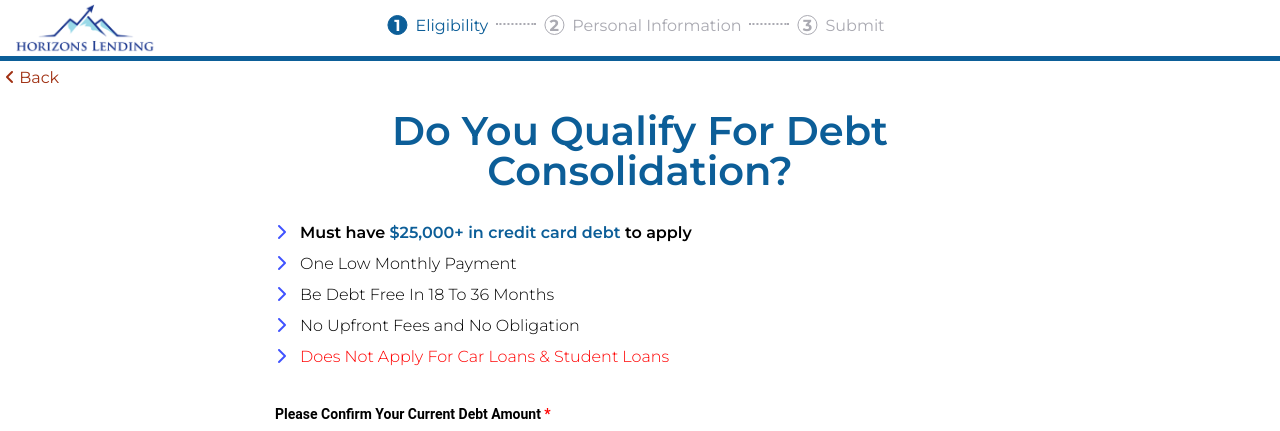
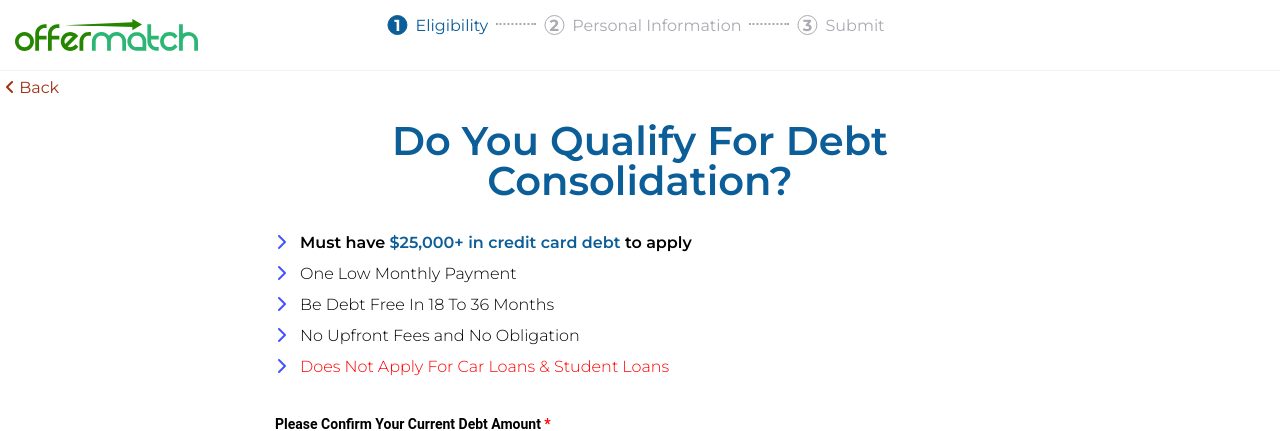
Before and after one commit to alangarza/trylendingpro, a PHP site: page /heap/index.php in a window 1280 px wide. Shown: the top 431 px of the page. Run offline with PHP 8.4, Linux system fonts and the light colour scheme; some libraries are stand-ins or nearby versions.

Commit message:
Logo change

```diff
--- a/heap/css/custom.css
+++ b/heap/css/custom.css
@@ -11,10 +11,10 @@ body,html{
 .multisteps-form__panel h3{
 	text-align: center;
 }
-.custmHd{
+/* .custmHd{
 	padding: 3px 0;
 	border-bottom: 5px solid #0c5e98;
-}
+} */
 .logo{
 	height: 50px;
 }
--- a/heap/index.php
+++ b/heap/index.php
@@ -130,7 +130,7 @@
             <div class="container-fluid">
                 <div class="row">
                     <div class="col-md-2">
-                        <img class="img-fluid logo" src="images/logo.png" alt="logo">
+                        <img class="img-fluid logo" src="images/offermatch.svg" alt="logo">
                     </div>
                     <div class="progressbarMain">
                         <div class="progress-bar-wrapper">
```
Also changed, not shown: heap/images/offermatch.svg (added).
